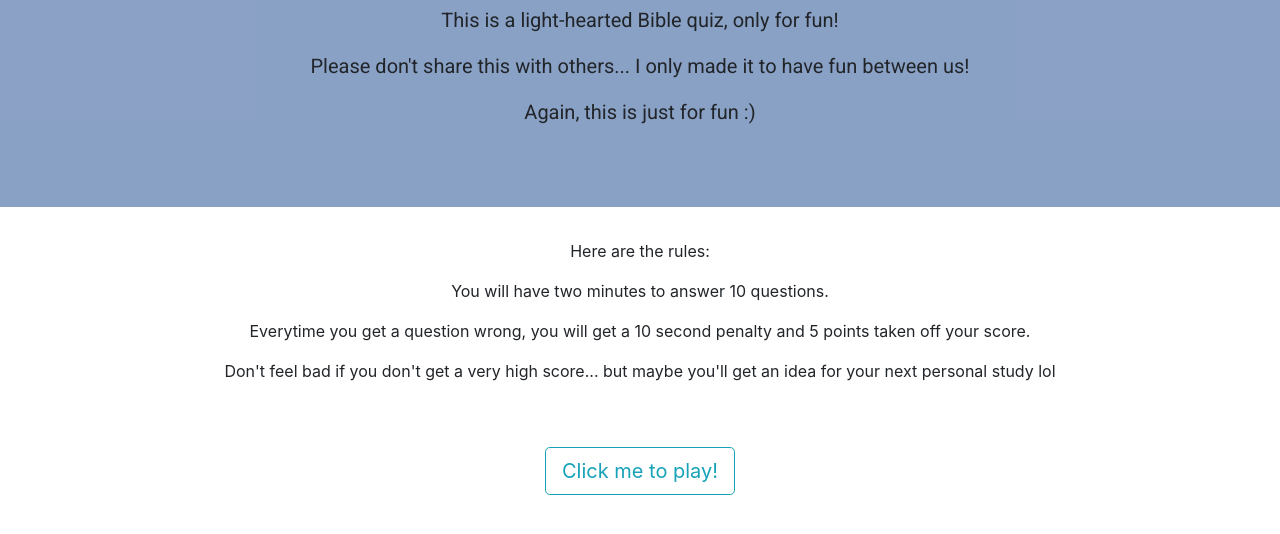
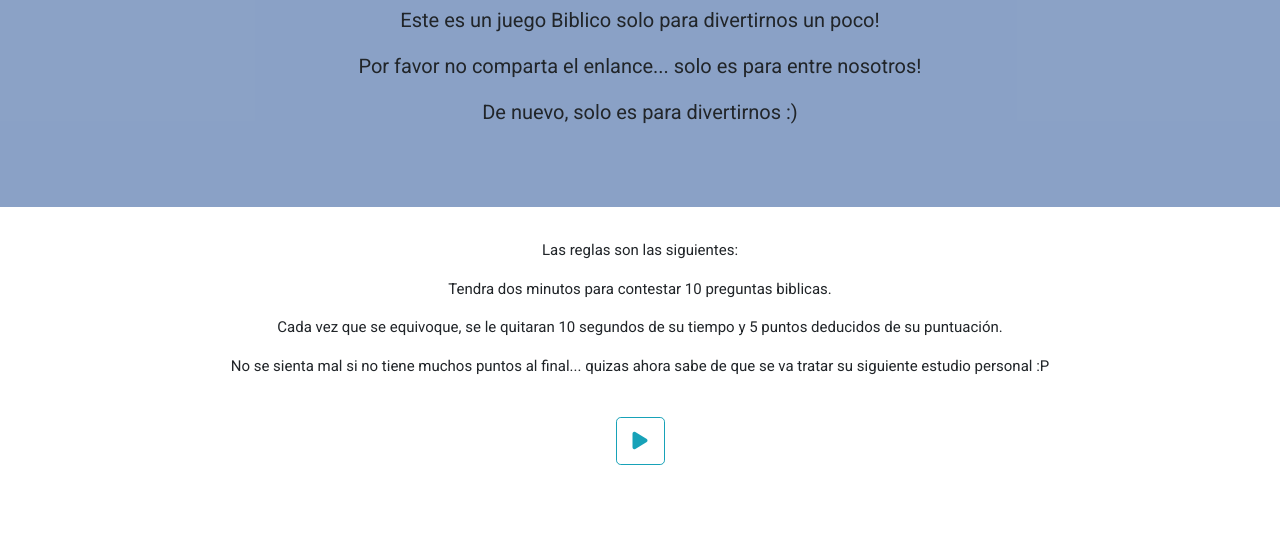
Before and after one commit to melissabarrerafarias/jw-knowledge-check, a plain HTML site: page index.html in a window 1280 px wide. Shown: the part 134-668 px from the top of the page. Drawn offline with nearby package versions, Linux system fonts and the light colour scheme; a web font is replaced by a local one.

Commit message:
changed text to spanish

```diff
--- a/assets/css/styles.css
+++ b/assets/css/styles.css
@@ -10,3 +10,8 @@
     font-family: 'Roboto';
     font-size: 20px;
 }
+
+.rules-text {
+    font-family: "Roboto";
+    font-size: 15px;
+}
--- a/index.html
+++ b/index.html
@@ -4,6 +4,7 @@
     <meta charset="UTF-8">
     <meta name="viewport" content="width=device-width, initial-scale=1.0">
     <link href="https://fonts.googleapis.com/css2?family=Goudy+Bookletter+1911&family=Roboto&display=swap" rel="stylesheet">
+    <script src="https://kit.fontawesome.com/e8bd13e220.js" crossorigin="anonymous"></script>
     <link rel="stylesheet" href="https://stackpath.bootstrapcdn.com/bootstrap/4.3.1/css/bootstrap.min.css" integrity="sha384-ggOyR0iXCbMQv3Xipma34MD+dH/1fQ784/j6cY/iJTQUOhcWr7x9JvoRxT2MZw1T" crossorigin="anonymous">
     <link rel = "stylesheet" href = "assets/css/styles.css">
     <title>Bible Quiz</title>
@@ -12,20 +13,20 @@
     <div class="jumbotron jumbotron-fluid background-header">
         <div class="container">
           <h1 class="display-4 text-center heading-title">Bible Quiz</h1>
-          <p class="lead text-center heading-lead">This is a light-hearted Bible quiz, only for fun!</p>
-          <p class = "lead text-center heading-lead">Please don't share this with others... I only made it to have fun between us!</p>
-          <p class = "lead text-center heading-lead">Again, this is just for fun :)</p>
+          <p class="lead text-center heading-lead">Este es un juego Biblico solo para divertirnos un poco!</p>
+          <p class = "lead text-center heading-lead">Por favor no comparta el enlance... solo es para entre nosotros!</p>
+          <p class = "lead text-center heading-lead">De nuevo, solo es para divertirnos :)</p>
         </div>
       </div>
 
       <div id = "rules" class = "text-center">
-        <p class = "rules-text">Here are the rules: </p>
-        <p class = "rules-text">You will have two minutes to answer 10 questions.</p>
-        <p class = "rules-text">Everytime you get a question wrong, you will get a 10 second penalty and 5 points taken off your score.</p>
-        <p class = "rules-text">Don't feel bad if you don't get a very high score... but maybe you'll get an idea for your next personal study lol</p>
+        <p class = "rules-text">Las reglas son las siguientes: </p>
+        <p class = "rules-text">Tendra dos minutos para contestar 10 preguntas biblicas.</p>
+        <p class = "rules-text">Cada vez que se equivoque, se le quitaran 10 segundos de su tiempo y 5 puntos deducidos de su puntuación.</p>
+        <p class = "rules-text">No se sienta mal si no tiene muchos puntos al final... quizas ahora sabe de que se va tratar su siguiente estudio personal :P</p>
     </div>
-    <div class = "text-center scary-text">
-    <button type="button" class="btn btn-lg btn-outline-info mt-5" id = "start">Click me to play!</button>
+    <div class = "text-center">
+    <button type="button" class="btn btn-lg btn-outline-info mt-4" id = "start"><i class="fas fa-play"></i></button>
     </div>
 </body>
 <script src = "assets/js/script.js"></script>
```
